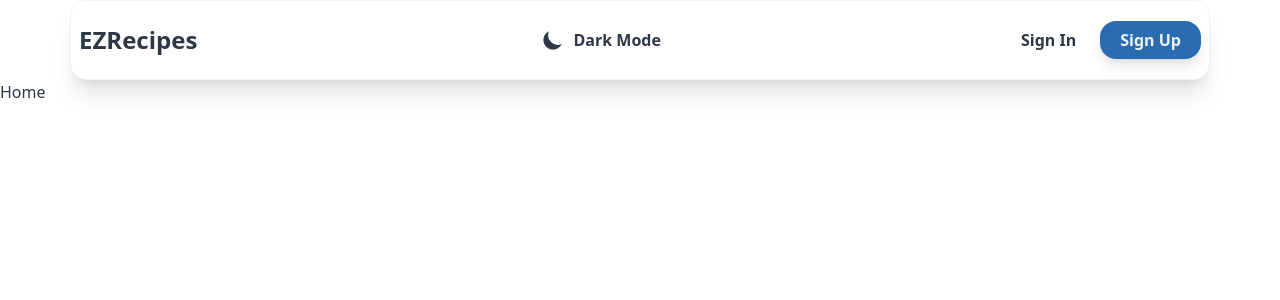
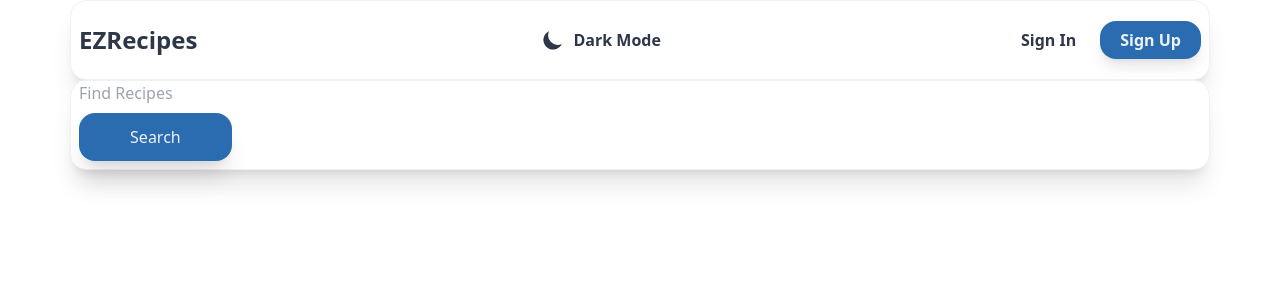
Before and after one commit to brianguyen97/ez-recipes, a React (Create React App) app: page / in a window 1280 px wide. Shown: the top 300 px of the page. Built offline with nearby package versions, Linux system fonts and the light colour scheme.

Commit message:
import SearchBar and add SearchBar to Home component

```diff
--- a/src/routes/Home.jsx
+++ b/src/routes/Home.jsx
@@ -1,7 +1,14 @@
 import React from "react";
+import SearchBar from "../components/SearchBar";
 
 function Home() {
-  return <div>Home</div>;
+  return (
+    <div>
+      <div>
+        <SearchBar />
+      </div>
+    </div>
+  );
 }
 
 export default Home;
```
